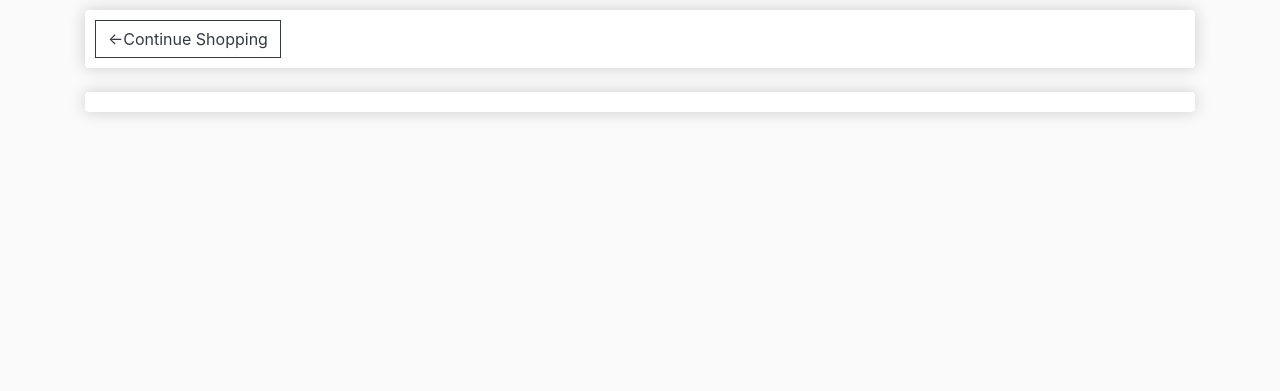
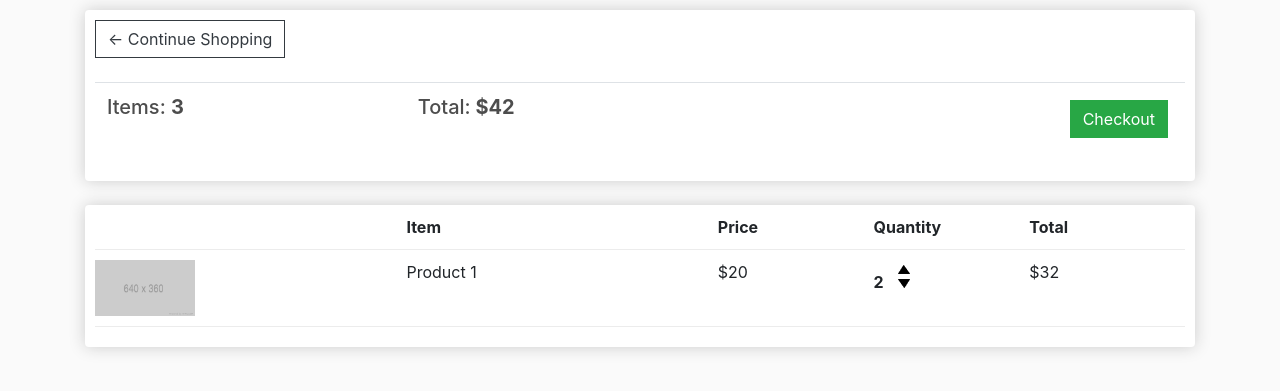
Before and after one commit to Hyper-glitch/Django_ecommerce, a Django app: page /cart/ in a window 1280 px wide. Shown: the part 57-448 px from the top of the page. Run offline with Django 3.2, Linux system fonts and the light colour scheme; lists and menus that the app fills with data are empty; some libraries are stand-ins or nearby versions.

Commit message:
add cart layout

```diff
--- a/ecommerce/store/templates/store/cart.html
+++ b/ecommerce/store/templates/store/cart.html
@@ -4,15 +4,49 @@
 	<div class="row">
 		<div class="col-lg-12">
 			<div class="box-element">
-            <a class="btn btn-outline-dark" href="">&#x2190;Continue Shopping</a>
+
+				<a  class="btn btn-outline-dark" href="{% url 'store' %}">&#x2190; Continue Shopping</a>
+
+				<br>
+				<br>
+				<table class="table">
+					<tr>
+						<th><h5>Items: <strong>3</strong></h5></th>
+						<th><h5>Total:<strong> $42</strong></h5></th>
+						<th>
+							<a  style="float:right; margin:5px;" class="btn btn-success" href="{% url 'checkout' %}">Checkout</a>
+						</th>
+					</tr>
+				</table>
+
 			</div>
 
 			<br>
+			<div class="box-element">
+				<div class="cart-row">
+					<div style="flex:2"></div>
+					<div style="flex:2"><strong>Item</strong></div>
+					<div style="flex:1"><strong>Price</strong></div>
+					<div style="flex:1"><strong>Quantity</strong></div>
+					<div style="flex:1"><strong>Total</strong></div>
+				</div>
 
-        <div class="box-element">
+				<div class="cart-row">
+					<div style="flex:2"><img class="row-image" src="{% static 'images/placeholder.png' %}"></div>
+					<div style="flex:2"><p>Product 1</p></div>
+					<div style="flex:1"><p>$20</p></div>
+					<div style="flex:1">
+						<p class="quantity">2</p>
+						<div class="quantity">
+							<img class="chg-quantity" src="{% static  'images/arrow-up.png' %}">
+
+							<img class="chg-quantity" src="{% static  'images/arrow-down.png' %}">
+						</div>
+					</div>
+					<div style="flex:1"><p>$32</p></div>
+				</div>
 
 			</div>
 		</div>
-
 	</div>
 {% endblock content %}
```
Lines whose indentation alone changed are shown as unchanged.
